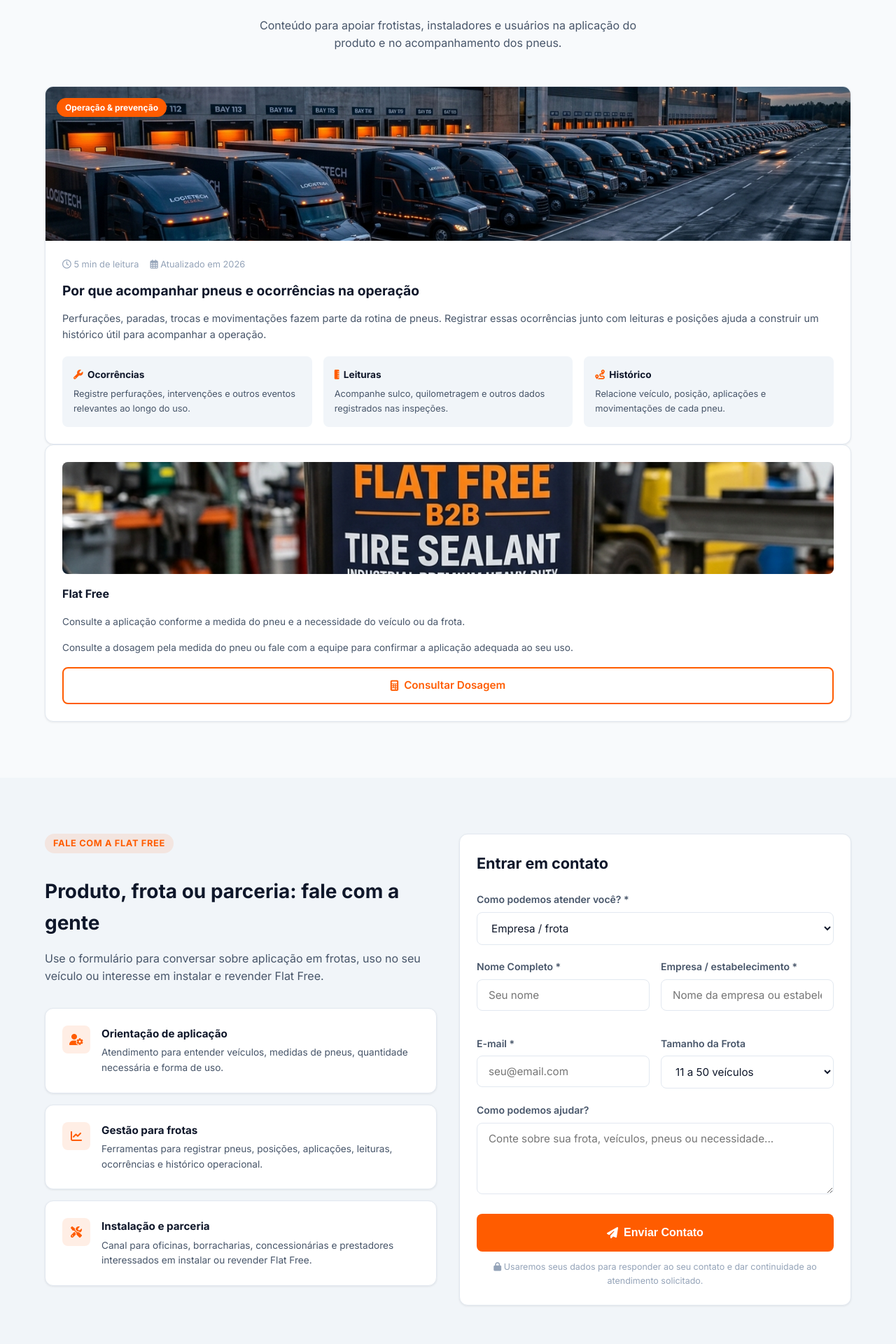
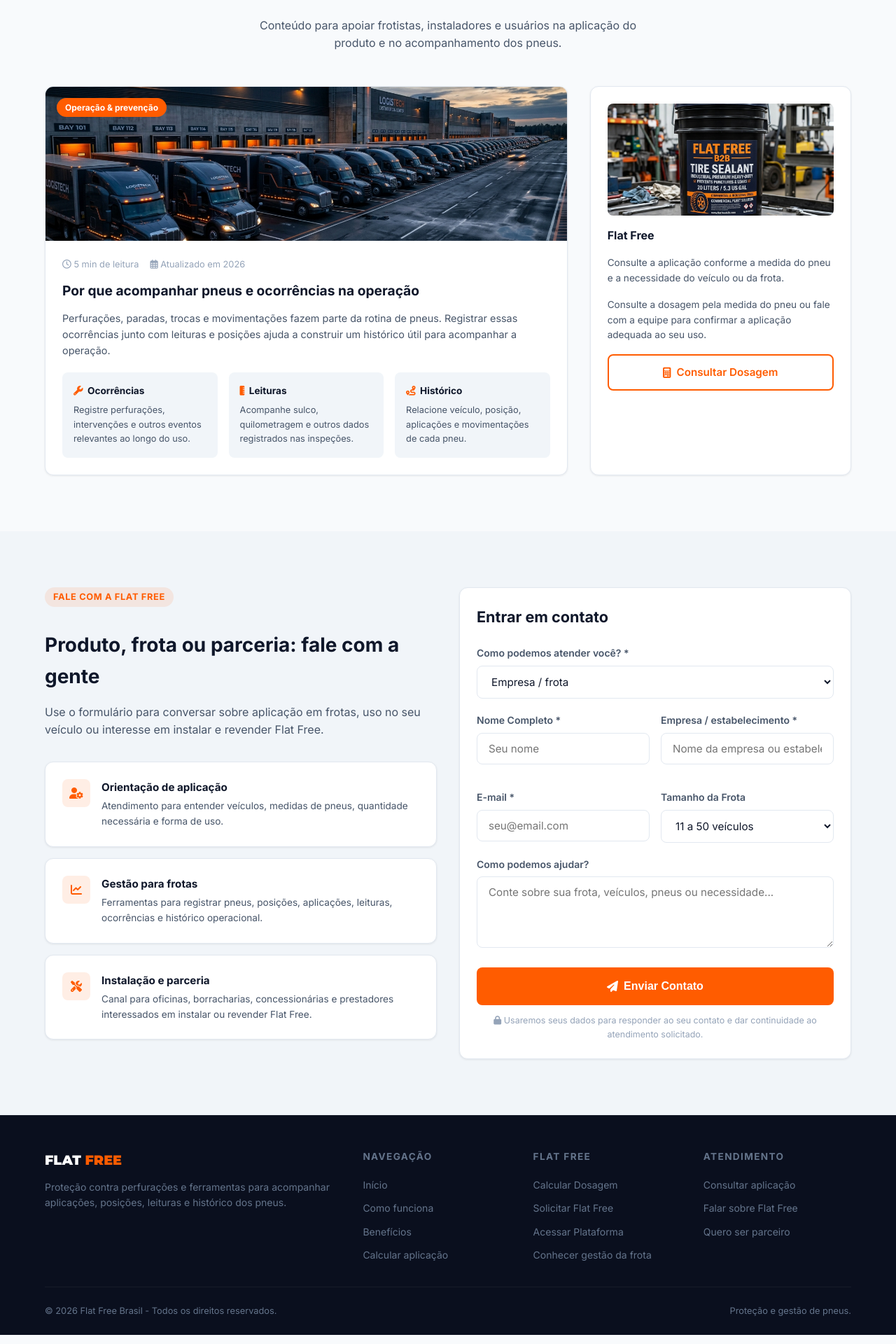
Before and after one commit to vicgouveia-cloud/flat-free-brasil, a Next.js app: page / in a window 1280 px wide. Shown: the part 4680-6600 px from the top of the page at 70% size. Built offline with nearby package versions, Linux system fonts and the light colour scheme.

Commit message:
fix(home): add responsive public grid helpers

```diff
--- a/app/globals.css
+++ b/app/globals.css
@@ -296,3 +296,28 @@
   .grid-4 { grid-template-columns: 1fr; }
   .app-sidebar { padding: 0.75rem 0; }
 }
+
+/* Public home responsive layout */
+.public-content-grid {
+  display: grid;
+  grid-template-columns: 2fr 1fr;
+  gap: 2rem;
+}
+.public-footer-grid {
+  display: grid;
+  grid-template-columns: 2fr 1fr 1fr 1fr;
+  gap: 2rem;
+}
+.public-footer-bottom {
+  display: flex;
+  justify-content: space-between;
+  gap: 1rem;
+}
+@media (max-width: 900px) {
+  .public-content-grid { grid-template-columns: 1fr; }
+  .public-footer-grid { grid-template-columns: 1fr 1fr; }
+}
+@media (max-width: 600px) {
+  .public-footer-grid { grid-template-columns: 1fr; }
+  .public-footer-bottom { flex-direction: column; }
+}
```
